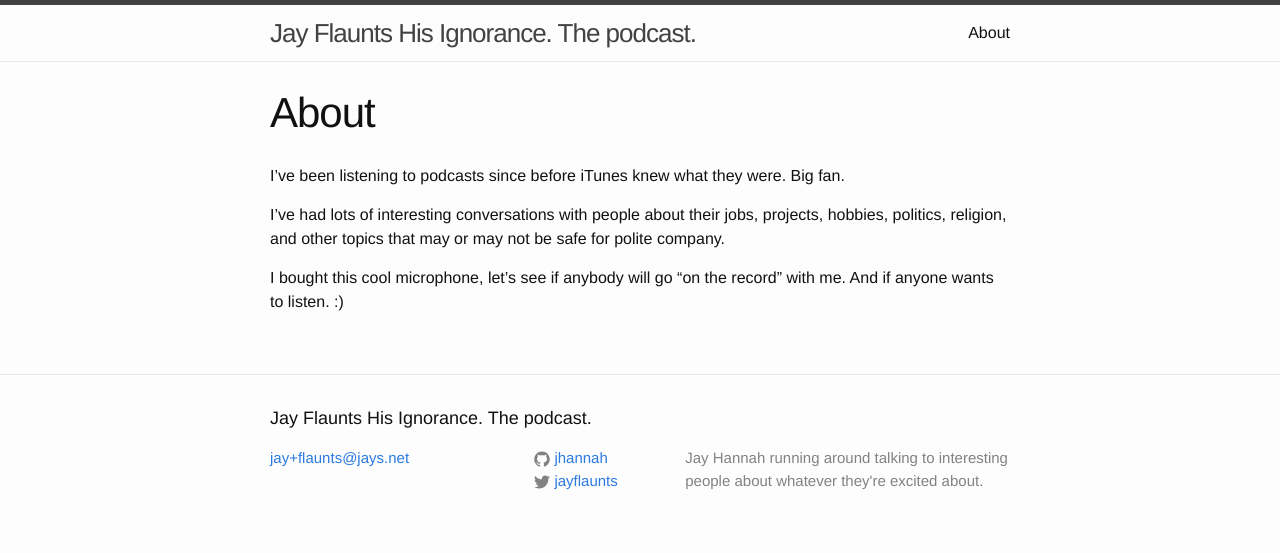
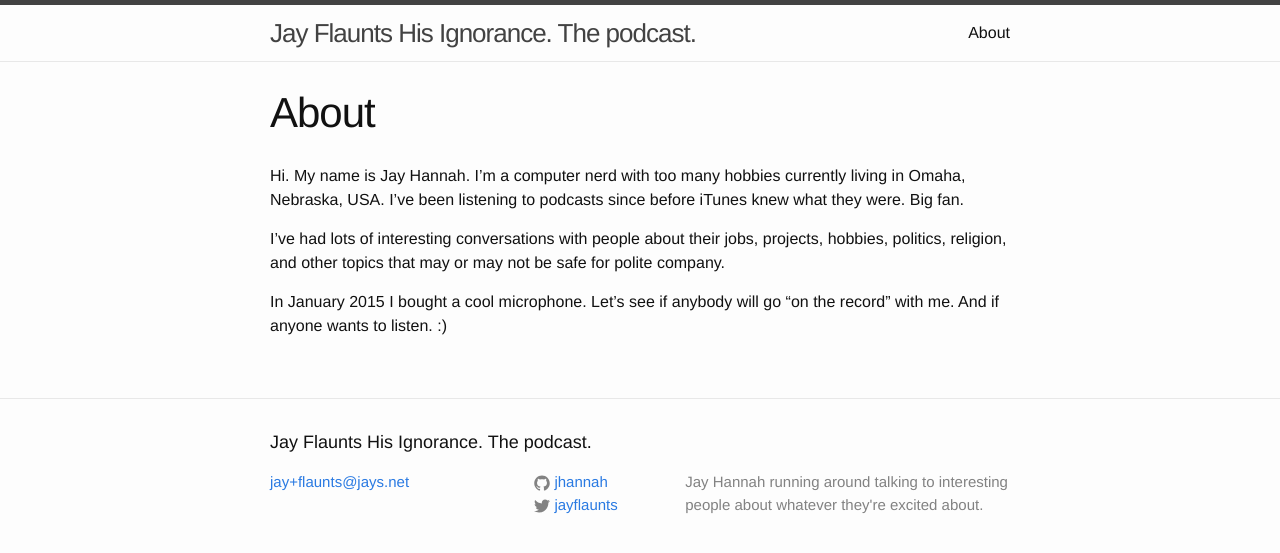
Before and after one commit to jhannah/jayflaunts, a Jekyll site: the page built from about.md, in a window 1280 px wide. Shown: the top 553 px of the page. Built offline with Jekyll 4.4.1, drawn with Linux system fonts in a browser that asks for light colours.

Commit message:
different about

```diff
--- a/about.md
+++ b/about.md
@@ -4,10 +4,12 @@ title: About
 permalink: /about/
 ---
 
-I've been listening to podcasts since before iTunes knew what they were. Big fan.
+Hi. My name is Jay Hannah. I'm a computer nerd with too many hobbies currently
+living in Omaha, Nebraska, USA. I've been listening to podcasts since before iTunes
+knew what they were. Big fan.
 
 I've had lots of interesting conversations with people about their jobs, projects, hobbies,
 politics, religion, and other topics that may or may not be safe for polite company.
 
-I bought this cool microphone, let's see if anybody will go "on the record" with me. And if
-anyone wants to listen.  :)
+In January 2015 I bought a cool microphone.
+Let's see if anybody will go "on the record" with me. And if anyone wants to listen.  :)
```
